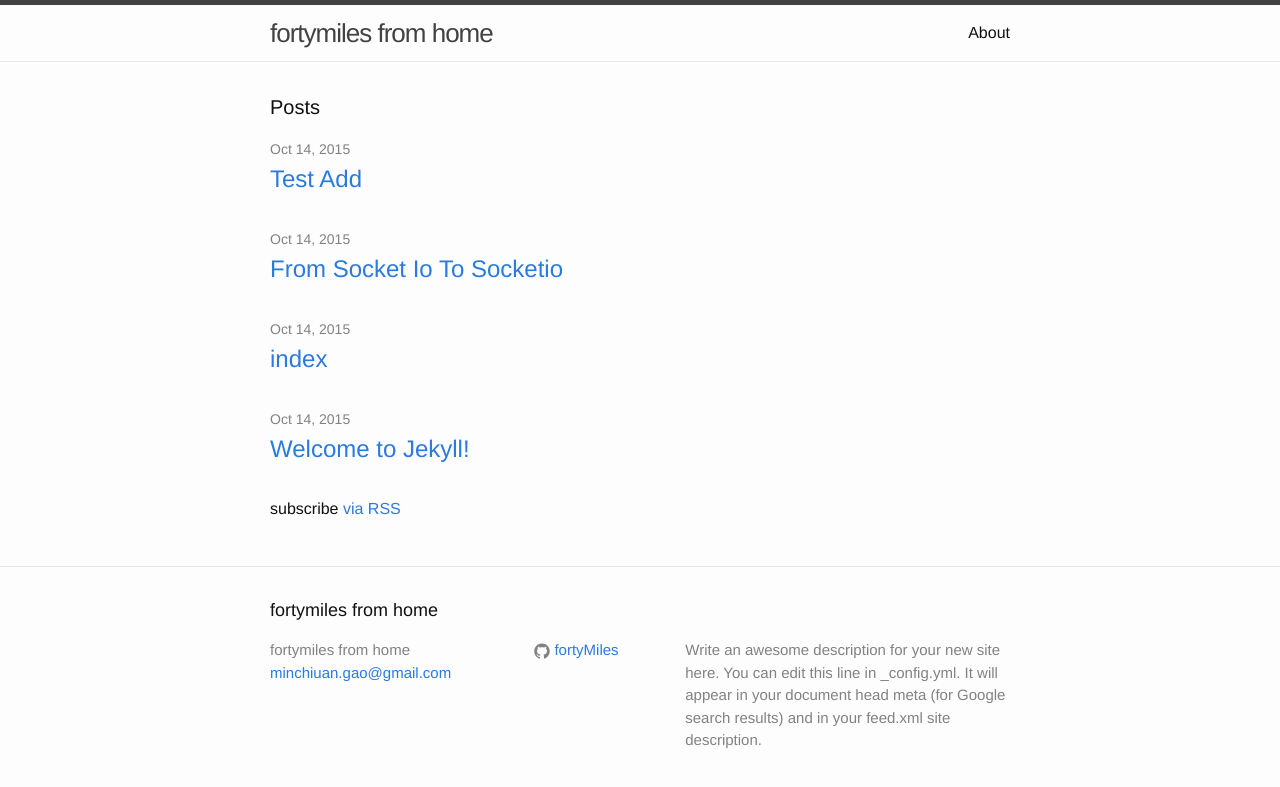
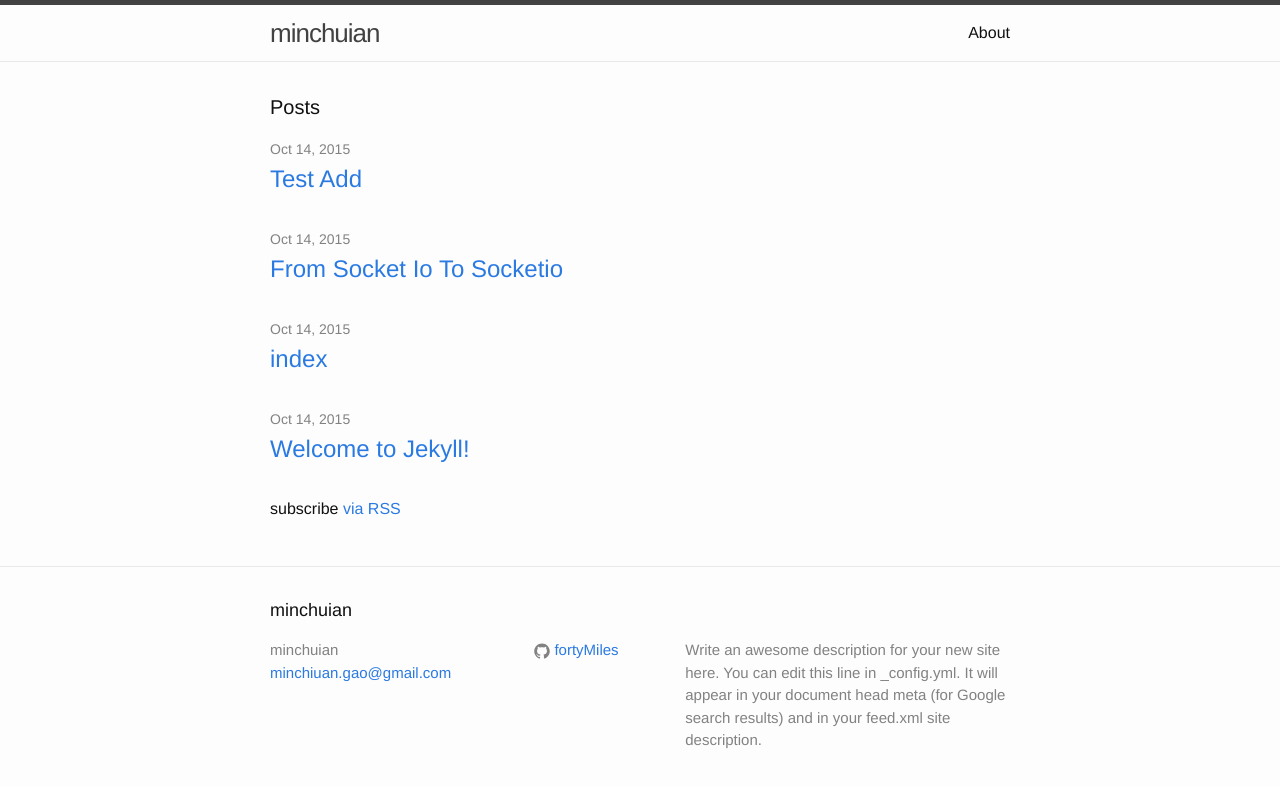
Before and after one commit to mrvgao/fortymiles.github.io, a Jekyll site: the page built from index.html, in a window 1280 px wide. Shown: the top 787 px of the page. Built offline with Jekyll 4.4.1, drawn with Linux system fonts in a browser that asks for light colours.

```diff
--- a/_config.yml
+++ b/_config.yml
@@ -1,5 +1,5 @@
 # Site settings
-title: fortymiles from home
+title: minchuian
 email: minchiuan.gao@gmail.com
 description: > # this means to ignore newlines until "baseurl:"
   Write an awesome description for your new site here. You can edit this
```
